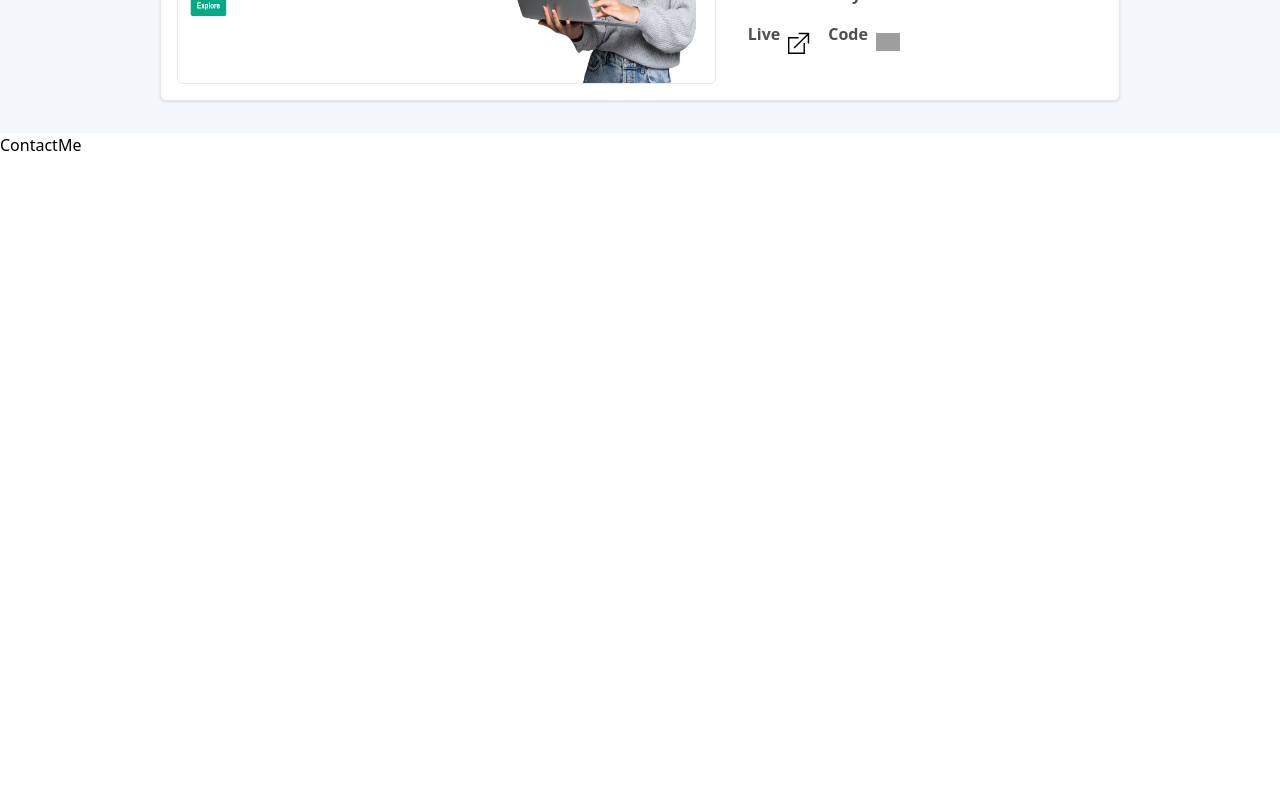
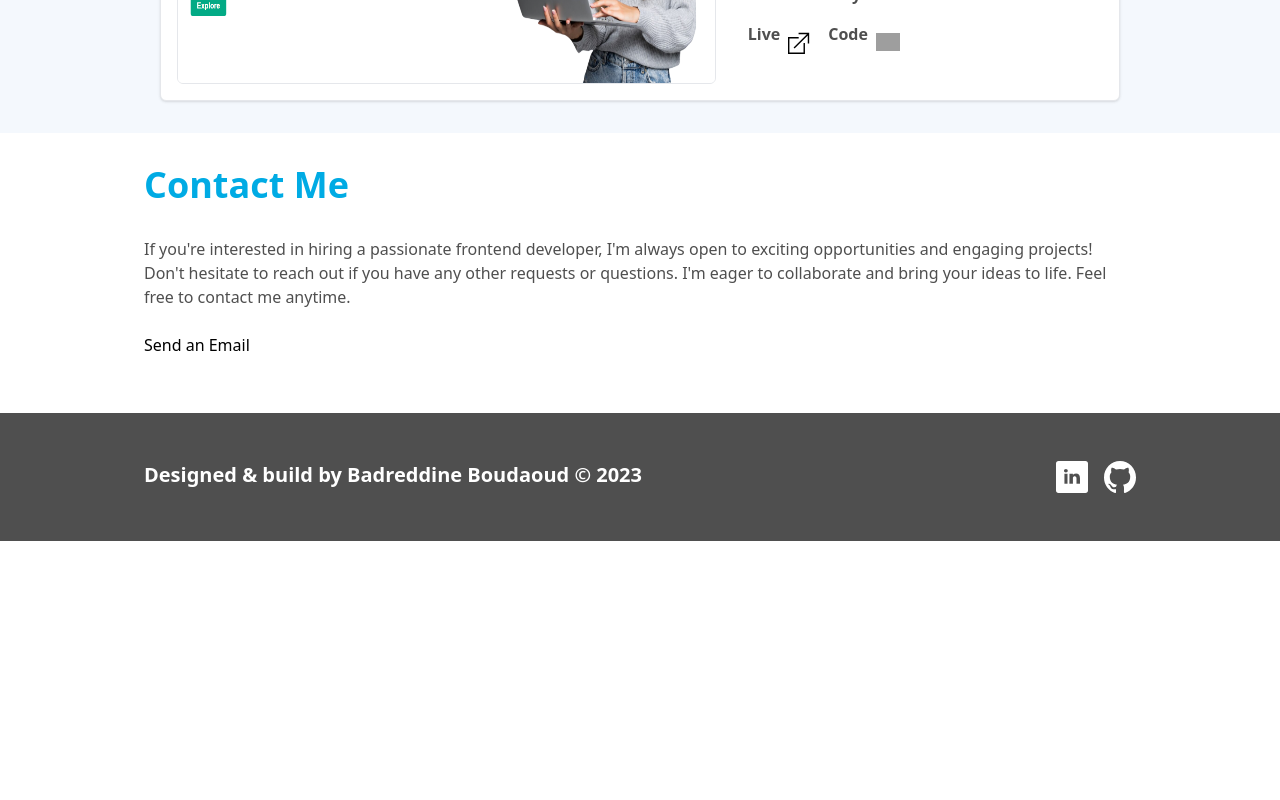
Before and after one commit to Badr-21/Portfolio-website, a React (Vite) app: page / in a window 1280 px wide. Shown: the part 1960-2760 px from the top of the page. After the commit the page ends 2501 px from the top, so only its background shows below. Built offline with nearby package versions, Linux system fonts and the light colour scheme; grey boxes are pictures that could not be loaded.

Commit message:
added paragraph and mailto button

```diff
--- a/src/Components/ContactMe.jsx
+++ b/src/Components/ContactMe.jsx
@@ -2,8 +2,24 @@ import { forwardRef } from "react";
 
 const ContactMe = forwardRef(function ContactMe(props, contactMeRef) {
    return (
-      <section ref={contactMeRef} className="h-[50rem]">
-         ContactMe
+      <section ref={contactMeRef} className="py-8 px-36">
+         <h2 className="text-4xl text-PictonBlue font-semibold mb-8">Contact Me</h2>
+         <p className="text-DavysGray font-medium">
+            If you&#39;re interested in hiring a passionate frontend developer, I&#39;m always open
+            to exciting opportunities and engaging projects! Don&#39;t hesitate to reach out if you
+            have any other requests or questions. I&#39;m eager to collaborate and bring your ideas
+            to life. Feel free to contact me anytime.
+         </p>
+         <button>
+            <a
+               href="mailto:badreddine.boudaoud.dev@gmail.com"
+               // className="bg-gradient-to-r from-PictonBlue to-PictonBlue bg-[length:10%_100%] hover:bg-[length:100%_100%] bg-no-repeat transition duration-300 hover:duration-300 "
+               className="m-16 relative group"
+            >
+               <p>Send an Email</p>
+               <span className="absolute left-0 -bottom-1 w-full h-2 bg-red-400 -z-10 group-hover:h-full group-hover:transition-all"></span>
+            </a>
+         </button>
       </section>
    );
 });
```
